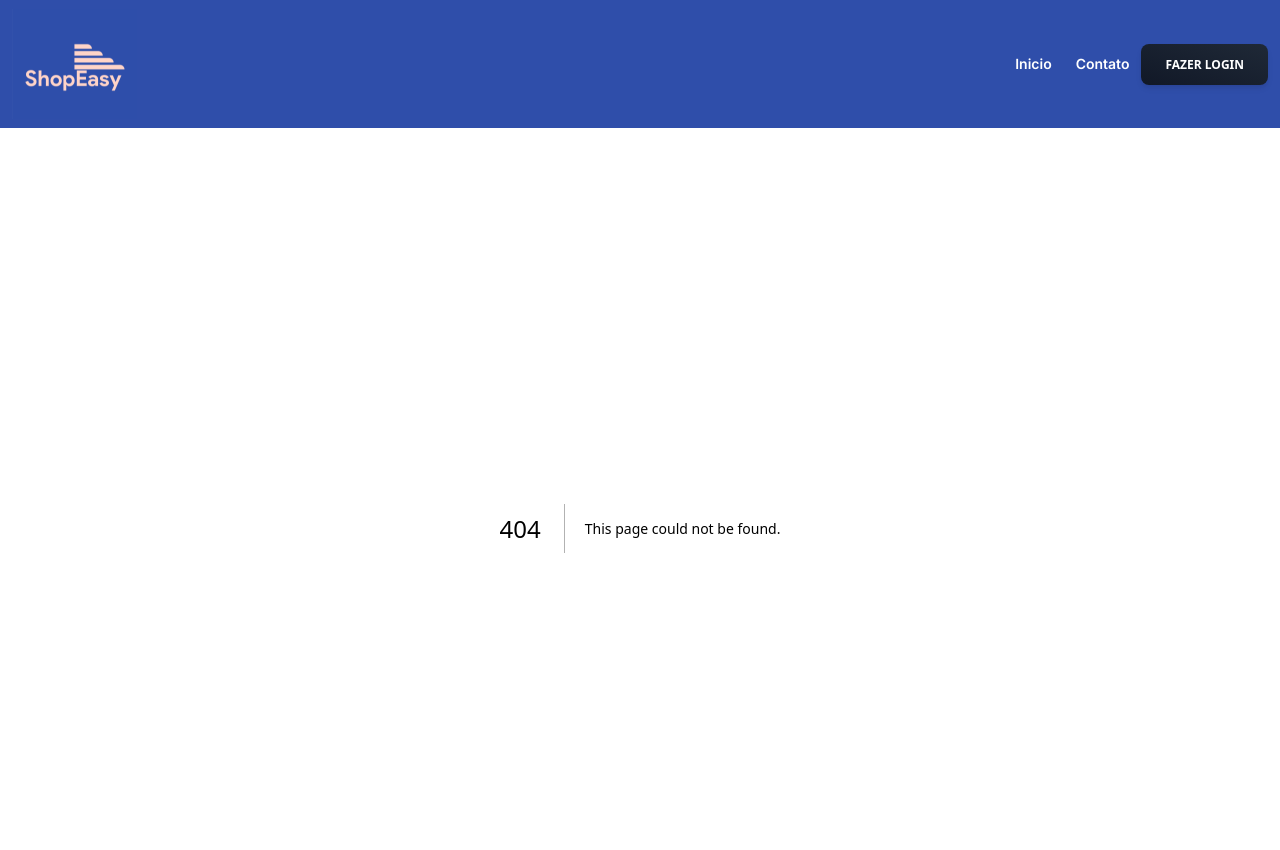
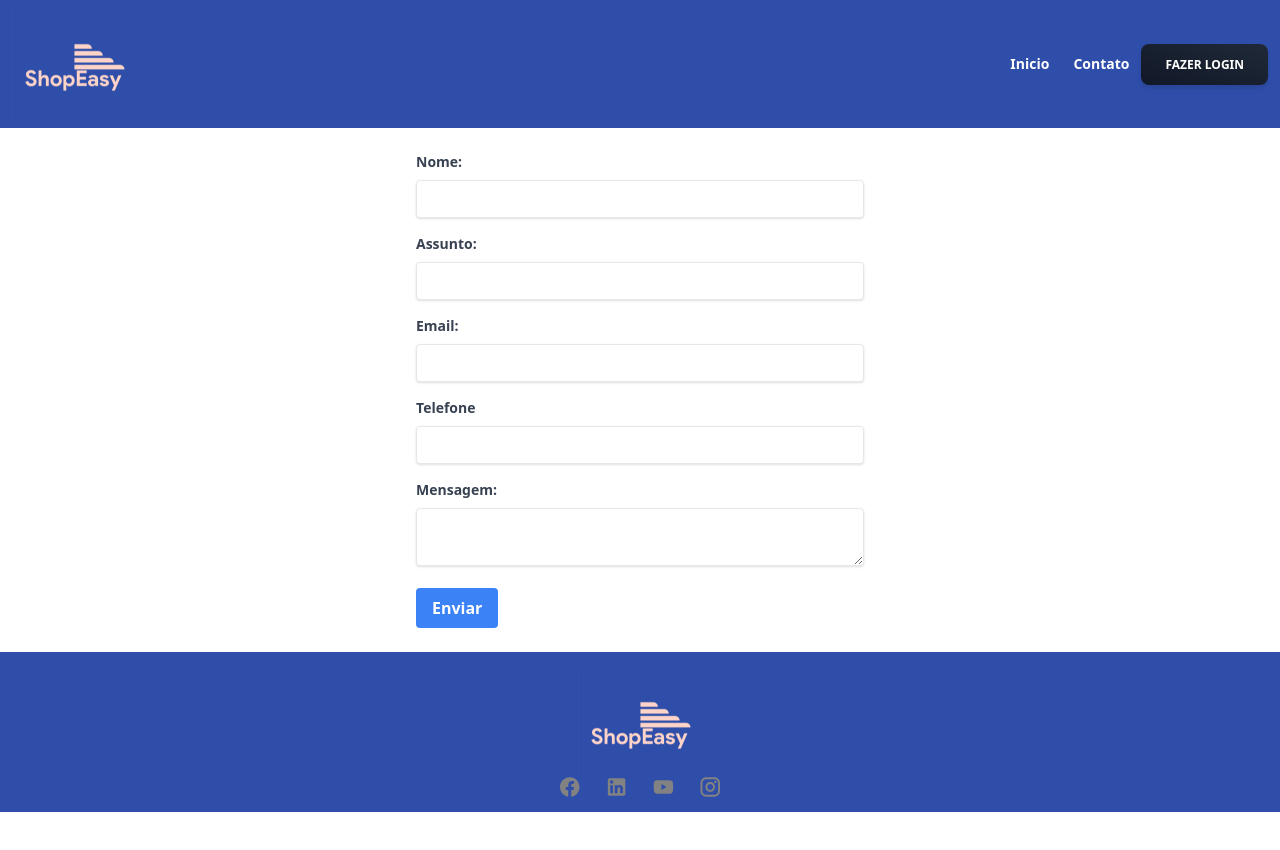
Before and after one commit to Ryaannsz/shop-eeasy, a Next.js app: page /contato in a window 1280 px wide. Before the commit this address had no page. Shown: the top 850 px of the page. After the commit the page ends 812 px from the top, so only its background shows below. Built offline with nearby package versions, Linux system fonts and the light colour scheme.

Commit message:
página de contato finalizada

```diff
--- a/src/components/cardproduct.tsx
+++ b/src/components/cardproduct.tsx
@@ -57,17 +57,6 @@ return(
       >
         Mais informações
       </button>
-
-
-    <button
-        className="select-none rounded-lg bg-gradient-to-tr from-purple-600 to-purple-800 py-3 px-6 text-center align-middle font-sans text-xs font-bold uppercase text-white shadow-md shadow-gray-900/10 transition-all hover:shadow-lg hover:shadow-gray-900/20 active:opacity-[0.85] disabled:pointer-events-none disabled:opacity-50 disabled:shadow-none "
-        type="button"
-      >
-        Compre agora!
-      </button>
-
-
-
     </div>
 </div>
 )
--- a/src/components/header.tsx
+++ b/src/components/header.tsx
@@ -34,8 +34,6 @@ export function Header(){
             try {
                 const decoded: JwtPayload = jwtDecode(token);
                 setUsername(decoded.username)
-                console.log(decoded);
-                console.log(username)
             } catch (error) {
                 console.error('Erro ao decodificar o token:', error);
             }
@@ -56,7 +54,7 @@ export function Header(){
                 <div className="flex items-center gap-8">
                     <nav className="hidden md:flex items-baseline">
                         <Link href="/inicio" className="px-3 py-1 text-white text-sm font-semibold hover:text-gray-300">Inicio</Link>
-                        <Link href="#" className="px-3 py-1 text-white text-sm font-semibold hover:text-gray-300">Contato</Link>
+                        <Link href="/contato" className="px-3 py-1 text-white text-sm font-semibold hover:text-gray-300">Contato</Link>
                         {username ?(
                             <div className="mx-4">
                             <a className="text-white ">Seja bem-vindo, {username}!</a>
--- a/src/pages/api/[id].js
+++ b/src/pages/api/[id].js
@@ -3,9 +3,7 @@ import dbconnection from "@/db"
 
 
 export default async function getUniqueProduto(req, res) {
-
     const { id } = req.query
-
     try {
         const query = `SELECT * FROM produtos WHERE produtosid=?`
         const [data] = await dbconnection.execute(query, [id])
--- a/src/pages/api/login.js
+++ b/src/pages/api/login.js
@@ -1,9 +1,6 @@
 
 import jwt from 'jsonwebtoken'
 import dbconnection from "../../db"
-
-
-
 
 
 export default async function postLogin(req, res){
@@ -13,7 +10,7 @@ export default async function postLogin(req, res){
             return res.status(405).json({ success: false, message: "Método HTTP não permitido." });
         }
         const {loginUsername, loginSenha} = req.body
-        const result = await dbconnection.execute(`SELECT username, senha FROM users WHERE username = ? AND senha = ?`, [loginUsername, loginSenha])
+        const result = await dbconnection.execute(`SELECT username, senha, email FROM users WHERE username = ? AND senha = ?`, [loginUsername, loginSenha])
         if(result[0][0]==null){
             console.log("Usuário não achado no banco de dados")
             return  res.status(500).json({success: false, message: "Usuário não cadastrado!"})
@@ -23,7 +20,7 @@ export default async function postLogin(req, res){
                     console.log("Usuario encontrado!")
 
 
-                     const token = jwt.sign({username: result[0][0].username, usernameId: result[0][0].usernameId}, key, {expiresIn: '1h'})
+                     const token = jwt.sign({username: result[0][0].username, email: result[0][0].email}, key, {expiresIn: '1h'})
                      return res.status(200).json({success: true, token: token})
 
 
@@ -35,10 +32,4 @@ export default async function postLogin(req, res){
         console.error("Erro durante a execução do código:", error);
         return res.status(500).json({ success: false, message: "Ocorreu um erro durante o processamento." });
     }
-
-
-
-
-
-
 }
--- /dev/null
+++ b/src/pages/contato.tsx
@@ -0,0 +1,84 @@
+import { Header } from "@/components/header"
+import { Footer } from "@/components/footer"
+import { GridContainer } from "@/components/grid"
+import "../app/globals.css";
+import Cookies from 'js-cookie';
+import { jwtDecode } from "jwt-decode"
+import { useEffect, useState } from "react";
+
+interface JwtPayload{
+    username: string
+    email: string
+}
+
+export default function ContactPage(){
+
+    const [name, setName] = useState('')
+    const [email, setEmail] = useState('')
+    const token = Cookies.get('token')
+
+    useEffect(()=>{
+        if (token) {
+            try {
+                const decoded: JwtPayload = jwtDecode(token);
+                setName(decoded.username)
+                setEmail(decoded.email)
+            } catch (error) {
+                console.error('Erro ao decodificar o token:', error);
+            }
+        }
+    },[])
+
+
+    return(
+        <div className="flex flex-col min-h-screen">
+        <Header />
+            <GridContainer>
+        <br></br>
+        <form action="https://api.staticforms.xyz/submit" method="post" className="max-w-md mx-auto">
+    <input type="hidden" name="accessKey" value="42b13411-075d-40dc-b6de-e7f79d36cad1" className="hidden"/>
+    {name ?(
+        <div className="mb-4">
+        <label className="block text-gray-700 text-sm font-bold mb-2">Nome:</label>
+        <input type="text" value={name} id="name" name="name" className="shadow appearance-none border rounded w-full py-2 px-3 text-gray-700 leading-tight focus:outline-none focus:shadow-outline" required/>
+        </div>
+    ):(
+        <div className="mb-4">
+        <label className="block text-gray-700 text-sm font-bold mb-2">Nome:</label>
+        <input type="text" id="name" name="name" className="shadow appearance-none border rounded w-full py-2 px-3 text-gray-700 leading-tight focus:outline-none focus:shadow-outline" required/>
+    </div>
+    )}
+    <div className="mb-4">
+        <label className="block text-gray-700 text-sm font-bold mb-2">Assunto:</label>
+        <input type="text" id="subject" name="subject" className="shadow appearance-none border rounded w-full py-2 px-3 text-gray-700 leading-tight focus:outline-none focus:shadow-outline" required/>
+    </div>
+    {email ?(
+        <div className="mb-4">
+            <label className="block text-gray-700 text-sm font-bold mb-2">Email:</label>
+            <input type="email" value={email} id="email" name="email" className="shadow appearance-none border rounded w-full py-2 px-3 text-gray-700 leading-tight focus:outline-none focus:shadow-outline" required/>
+        </div>
+    ):(
+        <div className="mb-4">
+             <label className="block text-gray-700 text-sm font-bold mb-2">Email:</label>
+            <input type="email" id="email" name="email" className="shadow appearance-none border rounded w-full py-2 px-3 text-gray-700 leading-tight focus:outline-none focus:shadow-outline" required/>
+        </div>
+    )}
+
+    <div className="mb-4">
+        <label className="block text-gray-700 text-sm font-bold mb-2">Telefone</label>
+        <input type="tel" id="phone" name="phone" className="shadow appearance-none border rounded w-full py-2 px-3 text-gray-700 leading-tight focus:outline-none focus:shadow-outline" required/>
+    </div>
+    <div className="mb-4">
+        <label className="block text-gray-700 text-sm font-bold mb-2">Mensagem:</label>
+        <textarea id="message" name="message" className="shadow appearance-none border rounded w-full py-2 px-3 text-gray-700 leading-tight focus:outline-none focus:shadow-outline" required></textarea>
+    </div>
+    <input type="submit" value="Enviar" className="bg-blue-500 hover:bg-blue-700 text-white font-bold py-2 px-4 rounded focus:outline-none focus:shadow-outline"/>
+    <input type="hidden" name="redirectTo" value="http://localhost:3000/contato" className="hidden"/>
+</form>
+    <br></br>
+        </GridContainer>
+    <Footer />
+    </div>
+
+    )
+}
--- a/src/pages/login.tsx
+++ b/src/pages/login.tsx
@@ -123,49 +123,49 @@ export default function Login(){
         {isLogin ? (
           <>
             <h1 className="text-2xl font-bold mb-4">Login</h1>
-            <form>
+            <form onSubmit={postLogin}>
               <div className="mb-4">
                 <label className="block text-gray-700 text-sm font-bold mb-2">Usuario</label>
-                <input value={loginUsername} onChange={(e) => setLoginUsername(e.target.value)} className="w-full px-3 py-2 border rounded-md focus:outline-none focus:border-blue-500" type="text" />
+                <input value={loginUsername} onChange={(e) => setLoginUsername(e.target.value)} className="w-full px-3 py-2 border rounded-md focus:outline-none focus:border-blue-500" type="text" required/>
               </div>
               <div className="mb-4">
                 <label className="block text-gray-700 text-sm font-bold mb-2">Senha</label>
-                <input value={loginSenha} onChange={(e) => setLoginSenha(e.target.value)} className="w-full px-3 py-2 border rounded-md focus:outline-none focus:border-blue-500" type="password" />
+                <input value={loginSenha} onChange={(e) => setLoginSenha(e.target.value)} className="w-full px-3 py-2 border rounded-md focus:outline-none focus:border-blue-500" type="password" required/>
               </div>
-              <button onClick={postLogin} className="w-full py-2 bg-blue-500 text-white rounded-md hover:bg-blue-600 focus:outline-none focus:bg-blue-600" type="submit">Login</button>
+              <button className="w-full py-2 bg-blue-500 text-white rounded-md hover:bg-blue-600 focus:outline-none focus:bg-blue-600" type="submit">Login</button>
             </form>
             <p className="mt-4 text-gray-700">Não tem uma conta? crie uma já! <button className="text-blue-500 hover:underline focus:outline-none" onClick={handleToggle}>Cadastre-se!</button></p>
           </>
         ) : (
           <>
             <h1 className="text-2xl font-bold mb-4">Cadastro</h1>
-            <form>
+            <form onSubmit={postCadastro}>
               <div className="mb-4">
                 <label className="block text-gray-700 text-sm font-bold mb-2">Usuario</label>
-                <input value={cadastroUsername} onChange={(e) => setCadastroUsername(e.target.value)} className="w-full px-3 py-2 border rounded-md focus:outline-none focus:border-blue-500" type="text"/>
+                <input value={cadastroUsername} onChange={(e) => setCadastroUsername(e.target.value)} className="w-full px-3 py-2 border rounded-md focus:outline-none focus:border-blue-500" type="text" required />
               </div>
               <div className="mb-4">
                 <label className="block text-gray-700 text-sm font-bold mb-2">Senha</label>
-                <input value={cadastroSenha} onChange={(e) => setCadastroSenha(e.target.value)} className="w-full px-3 py-2 border rounded-md focus:outline-none focus:border-blue-500" type="password" />
+                <input value={cadastroSenha} onChange={(e) => setCadastroSenha(e.target.value)} className="w-full px-3 py-2 border rounded-md focus:outline-none focus:border-blue-500" type="password" required/>
               </div>
               <div className="mb-4">
                 <label className="block text-gray-700 text-sm font-bold mb-2" >E-mail</label>
-                <input value={email} onChange={(e) => setEmail(e.target.value)} className="w-full px-3 py-2 border rounded-md focus:outline-none focus:border-blue-500" type="text"/>
+                <input value={email} onChange={(e) => setEmail(e.target.value)} className="w-full px-3 py-2 border rounded-md focus:outline-none focus:border-blue-500" type="text" required/>
               </div>
               <div className="mb-4">
                 <label className="block text-gray-700 text-sm font-bold mb-2">CEP</label>
-                <input value={cep} onChange={(e) => setCep(e.target.value)} className="w-full px-3 py-2 border rounded-md focus:outline-none focus:border-blue-500" type="text"/>
+                <input value={cep} onChange={(e) => setCep(e.target.value)} className="w-full px-3 py-2 border rounded-md focus:outline-none focus:border-blue-500" type="text" required/>
                 <button onClick={complementoEndereco} className="w-full py-2 bg-blue-500 text-white rounded-md hover:bg-blue-600 focus:outline-none focus:bg-blue-600" type="submit">Encontrar CEP</button>
               </div>
               <div className="mb-4">
                 <label className="block text-gray-700 text-sm font-bold mb-2" >Endereco</label>
-                <input value={endereco} onChange={(e) => setEndereco(e.target.value)} className="w-full px-3 py-2 border rounded-md focus:outline-none focus:border-blue-500" type="text"/>
+                <input value={endereco} onChange={(e) => setEndereco(e.target.value)} className="w-full px-3 py-2 border rounded-md focus:outline-none focus:border-blue-500" type="text" required/>
               </div>
               <div className="mb-4">
                 <label className="block text-gray-700 text-sm font-bold mb-2">Bairro</label>
-                <input value={bairro} onChange={(e) => setBairro(e.target.value)} className="w-full px-3 py-2 border rounded-md focus:outline-none focus:border-blue-500" type="text"/>
+                <input value={bairro} onChange={(e) => setBairro(e.target.value)} className="w-full px-3 py-2 border rounded-md focus:outline-none focus:border-blue-500" type="text" required/>
               </div>
-              <button onClick={postCadastro} className="w-full py-2 bg-blue-500 text-white rounded-md hover:bg-blue-600 focus:outline-none focus:bg-blue-600" type="submit">Cadastre-se</button>
+              <button className="w-full py-2 bg-blue-500 text-white rounded-md hover:bg-blue-600 focus:outline-none focus:bg-blue-600" type="submit">Cadastre-se</button>
             </form>
             <p className="mt-4 text-gray-700">Já tem uma conta? Faça seu login! <button className="text-blue-500 hover:underline focus:outline-none" onClick={handleToggle}>Login</button></p>
           </>
```
